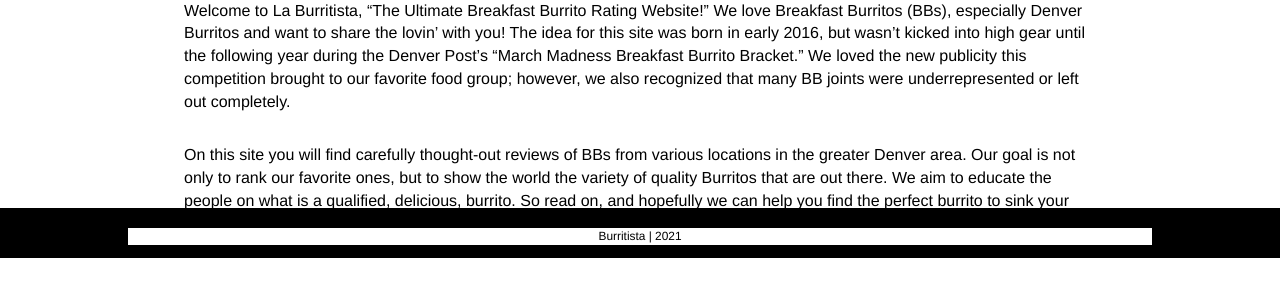
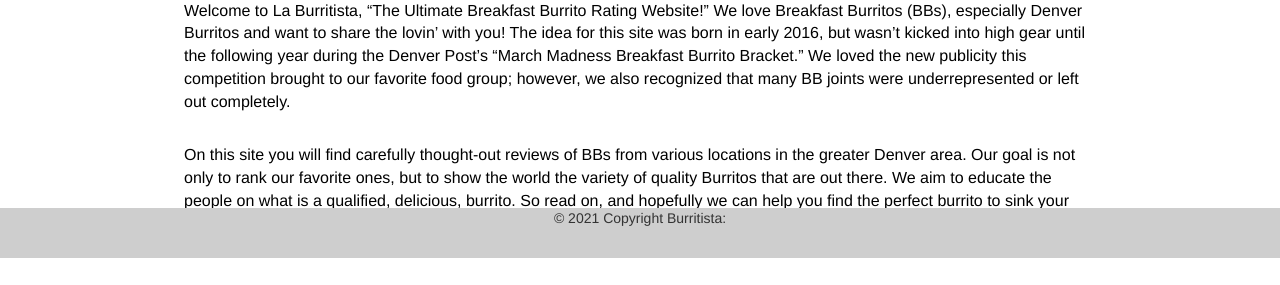
Before and after one commit to apfrancis1992/burritista, a Flask app: page / in a window 1280 px wide. Shown: the part 542-827 px from the top of the page. Run offline with Flask 2, Linux system fonts and the light colour scheme; some libraries are stand-ins or nearby versions.

Commit message:
CSS fixes

```diff
--- a/app/static/styles/main.css
+++ b/app/static/styles/main.css
@@ -66,6 +66,8 @@ h1 {
 footer {
   position: fixed;
   width: 100%;
-  background: black;
+  background: rgb(206, 206, 206);
   bottom: 0;
-  height: 50px}
+  height: 50px;
+  text-align: center;
+}
--- a/app/templates/base.html
+++ b/app/templates/base.html
@@ -54,10 +54,13 @@
         {# application content needs to be provided in the app_content block #}
         {% block app_content %}{% endblock %}
     </div>
-    <footer>
-        <br>
-        <p class="text-center small"> Burritista | 2021</p>
-     </footer>
+<footer>
+  <!-- Copyright -->
+  <div>
+    © 2021 Copyright Burritista:
+  </div>
+  <!-- Copyright -->
+</footer>
     <script>
         var prevScrollpos = window.pageYOffset;
         window.onscroll = function() {
```
